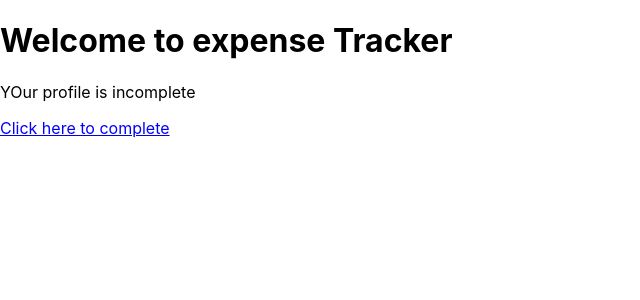
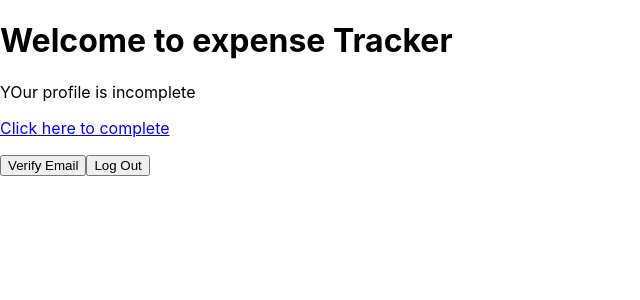
Before and after one commit to naveenmehtaison/expense-tracker, a React (Create React App) app: page /home in a window 1280 px wide. Shown: the top 300 px of the page, without its empty margins (0-640 px from the left). Built offline with nearby package versions, Linux system fonts and the light colour scheme.

Commit message:
Verifying EMail

```diff
--- a/src/Components/Home.js
+++ b/src/Components/Home.js
@@ -1,14 +1,39 @@
 import Form from "./Form"
 import { NavLink } from "react-router-dom"
 import { useState } from "react"
+import axios from "axios"
+import { useNavigate } from "react-router-dom"
 const Home=()=>{
+
+    const navigate = useNavigate()
     const [ form , setform ] = useState(false)
+    const logout=()=>{
+        localStorage.setItem('token','')
+        localStorage.setItem('email','')
+        navigate('/login')
+    }
+    async function verifyEmail(){
+        try{
+            const token = (localStorage.getItem('token')).toString()
+            console.log(typeof(token))
+            const res = await axios.post('https://identitytoolkit.googleapis.com/v1/accounts:sendOobCode?key=AIzaSyBDR5SSxYk2jPHpBjbYZNPoa76PPAmRPdo',{
+                requestType:'VERIFY_EMAIL',
+                idToken:token
+
+            })
+        }
+        catch(err){
+            console.log('err',err)
+
+        }
+    }
     return(
         <>
             <h1>Welcome to expense Tracker</h1>
             <p>YOur profile is incomplete<NavLink to='/form'> <p style={{color:'blue', cursor:'pointer'}}>Click here to complete</p></NavLink></p>
 
-
+            <button onClick={verifyEmail}>Verify Email</button>
+            <button onClick={logout}>Log Out</button>
         </>
 
     )
--- a/src/Components/Login.js
+++ b/src/Components/Login.js
@@ -33,6 +33,7 @@ const Login=()=>{
         if(obj.Password!==obj.Password2){
 
           console.log('password does not match')
+          alert('password not matched')
             return
         }
 
@@ -43,8 +44,10 @@ const Login=()=>{
             returnSecureToken: true
         })
         console.log('signed up succesfu;;y')
+        alert('account created')
       }
       catch(err){
+        alert(err)
           console.log(err + 'erroer occured')
 
       }
@@ -77,13 +80,15 @@ const Login=()=>{
             console.log(fin_email)
             // toast.success('login SUccesfull')
             toastify()
+            navigate('/home')
 
         }
         catch(err){
+          alert(err)
             console.log(err + 'erroer occured')
         }
         // console.log(Ctx)
-        navigate('/home')
+
 
 
     }
--- a/src/Components/Routes.js
+++ b/src/Components/Routes.js
@@ -8,6 +8,7 @@ const Myroutes=()=>{
             <Route path='/home' element={<Home/>} />
             <Route path='/' element={<Login/>}/>
             <Route path = '/form' element={<Form/>}/>
+            <Route path='/login' element={<Login/>}/>
 
         </Routes>
 
```
